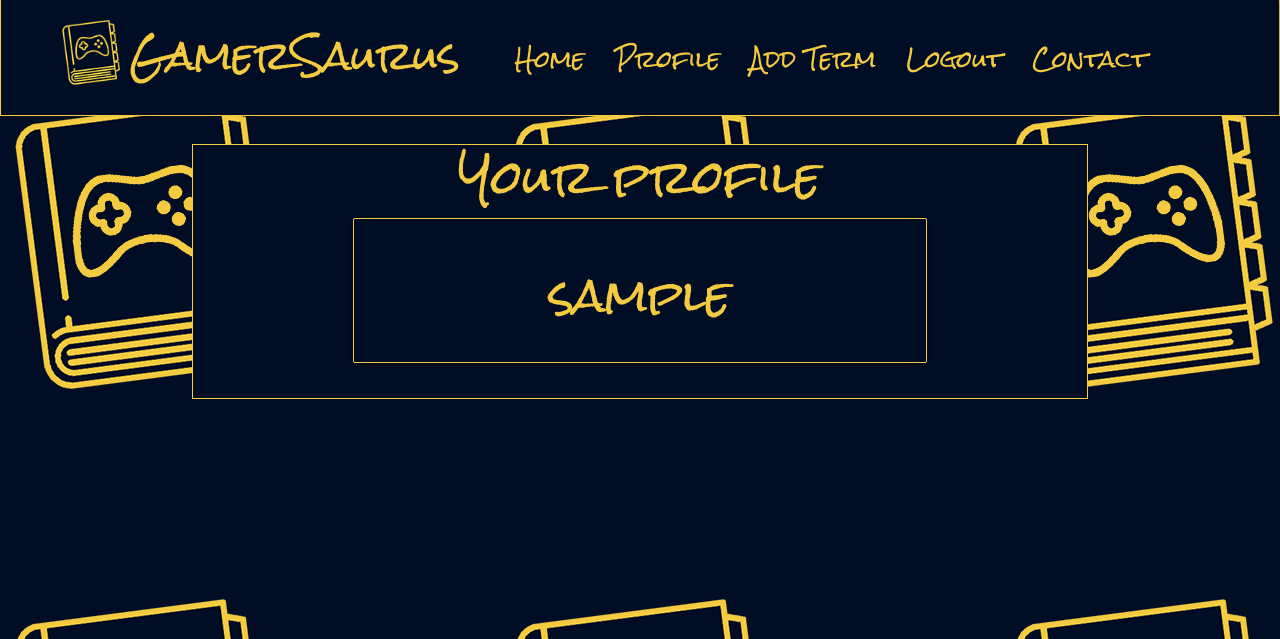
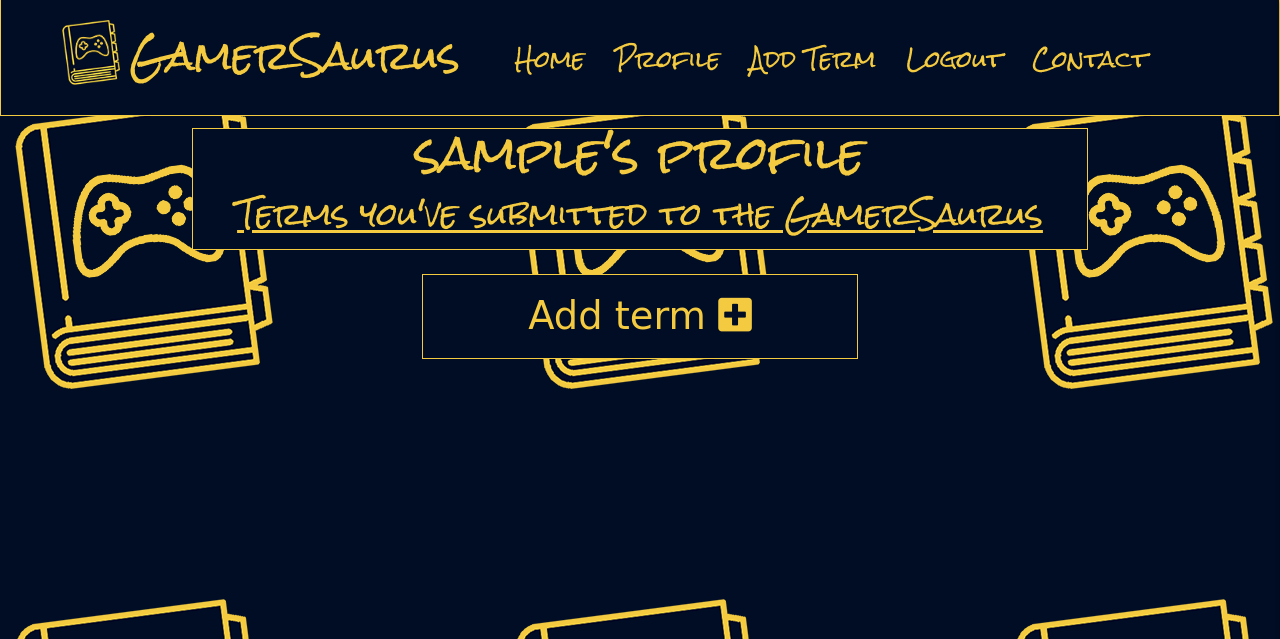
Before and after one commit to JoeyyScott/Gamersaurus, a Flask app: page /profile/1 in a window 1280 px wide. Shown: the top 639 px of the page. Run offline with Flask 2, Linux system fonts and the light colour scheme; the visitor is signed in with stand-in values (Sample User, id 1); a database or web service that is not in the repository returns one stand-in record (values such as "Sample title"); some libraries are stand-ins or nearby versions; some web fonts are replaced.

Commit message:
[ADD] Added check to get userterms in app.py & [STYLES] Restructured some styles within profile page

```diff
--- a/app.py
+++ b/app.py
@@ -90,8 +90,13 @@ def profile(username):
     username = mongo.db.users.find_one(
         {"username": session["user"]})["username"]
 
+    # Get terms that have a submitted_by value that matches the username
+    userterms = list(mongo.db.thesaurus.find(
+        {"submitted_by": session["user"]}))
+
     if session["user"]:
-        return render_template("profile.html", username=username)
+        return render_template(
+            "profile.html", username=username, userterms=userterms)
 
     return redirect(url_for("login"))
 
--- a/static/css/style.css
+++ b/static/css/style.css
@@ -18,6 +18,14 @@ body {
     height: max-content;
 }
 
+.container-profile {
+    margin-bottom: 2vh;
+}
+
+.container-profile h1 {
+    margin: 0
+}
+
 .container-title {
     width: 75vw;
     margin: 2vh auto 0;
@@ -25,12 +33,12 @@ body {
 
 .container-content {
     width: 90vw;
-    margin: 8vh auto 0;
+    margin: 6vh auto 0;
 }
 
 .container-flashes {
     width: 60vw;
-    margin: 2vh auto 0;
+    margin: 1vh auto 0;
     padding: 0;
 }
 .container-terms {
@@ -78,6 +86,10 @@ body {
 
 .container-description {
     padding: 0 4vw;
+}
+
+.container-userterms {
+    margin-top: 2vh;
 }
 
 /* Core Styling */
@@ -168,7 +180,7 @@ nav a, .sidenav li a, nav ul a {
     width: 50%;
     font-size: 1.5rem;
     padding: 2vw 0 2vw;
-    margin-top: 1vh;
+    margin-top: 2vh;
 }
 
 .btnL {
@@ -184,13 +196,13 @@ nav a, .sidenav li a, nav ul a {
     font-family: 'Schoolbell', cursive;
 }
 
-.btnEdit {
+.btnCancel, .btnAdd {
     padding: 1vw;
 }
 
 /* Input fields */
 .input-field {
-    margin: 1.5vh 0 0 0;
+    margin-top: 1.5vh;
 }
 
 .input-field .icons {
@@ -234,8 +246,6 @@ textarea {
     display: inline;
 }
 
-.
-
 .termGuide {
     font-size: 0.65rem;
 }
@@ -251,6 +261,13 @@ textarea {
 
 .logo {
     width: 14vw;
+}
+
+/* Profile */
+.titleProfile h2 {
+    text-decoration: underline;
+    text-underline-offset: 0.5vh;
+    line-height: 180%;
 }
 
 @media screen and (orientation: landscape) and (max-height: 500px) {
@@ -301,6 +318,11 @@ textarea {
     .iconSocial {
         margin-top: 2.5vh;
         font-size: 2.5rem;
+    }
+
+    /* Buttons */
+    .btnAdd {
+        font-size: 5vw;
     }
 
     /* Gamersaurus.html */
@@ -407,6 +429,11 @@ textarea {
         font-size: 3rem;
     }
 
+    /* Buttons */
+    .btnAdd {
+        font-size: 3vw;
+    }
+
     /* Gamersaurus.html */
     .termTitle {
         font-size: 1.75rem;
@@ -417,10 +444,12 @@ textarea {
         font-size: 1.25rem;
     }
 
-    .termKey, .termText {
+    .termKey, .termText, .homeText {
         font-size: 1.75rem;
         margin: 1vh 0;
-        overflow: hidden;
-        text-overflow: break-word;
+    }
+    /* Profile */
+    .titleProfile h2, .container-description h2 {
+        margin: 1vh 0 1vh 0;
     }
 }
--- a/templates/edit_term.html
+++ b/templates/edit_term.html
@@ -41,7 +41,7 @@
                         <button class="gsStyle buttonStyle btnM" type="submit">
                             <i class="fas fa-edit"></i> Edit Term
                         </button>
-                        <a href="{{ url_for('get_gs') }}" class="gsStyle buttonStyle btnEdit btnM">
+                        <a href="{{ url_for('get_gs') }}" class="gsStyle buttonStyle btnCancel btnM">
                             <i class="fas fa-times-circle"></i> Cancel
                         </a>
                     </div>
--- a/templates/index.html
+++ b/templates/index.html
@@ -4,7 +4,7 @@
         <h1>What is the Gamersaurus?</h1>
         <p class="homeText altFont">
             Gamersaurus is an online thesaurus created by Joeyy and populated by the users!
-            View it by clicking the logo or "GamerSaurus". This will contain all current terms!
+            View it by clicking the logo or "GamerSaurus" at the top. This will contain all current terms!
         </p>
         <h2>Can I add my own terms?</h2>
         <p class="homeText altFont">Yes you can! If you don't have an account already, you can sign up for an account <a href="{{ url_for('register' )}}">here</a>. Once you've done that you can login <a href="{{ url_for('login' )}}">here</a></p>
--- a/templates/profile.html
+++ b/templates/profile.html
@@ -1,13 +1,18 @@
 {% extends "base.html" %}
 {% block contentmain %}
-    <div class="container-content gsStyle">
-        <h1>Your profile</h1>
-        <div class="row">
-            <form class="col s12 m8 offset-m2">
-                <div class="card-panel gsStyle">
-                    <h3>{{ username }}</h3>
-                </div>
-            </form>
+    <div class="container-profile gsStyle">
+        <h1>{{ username }}'s profile</h1>
+        <div class="titleProfile">
+            <h2>Terms you've submitted to the GamerSaurus</h2>
+        </div>
+    </div>
+    <div class="container-profile-buttons">
+        <div class="row container-input">
+            <div class="col s12">
+                <a href="{{ url_for('add_term') }}" class="gsStyle buttonStyle btnAdd btnM">
+                    Add term <i class="fas fa-plus-square"></i>
+                </a>
+            </div>
         </div>
     </div>
 {% endblock %}
```
